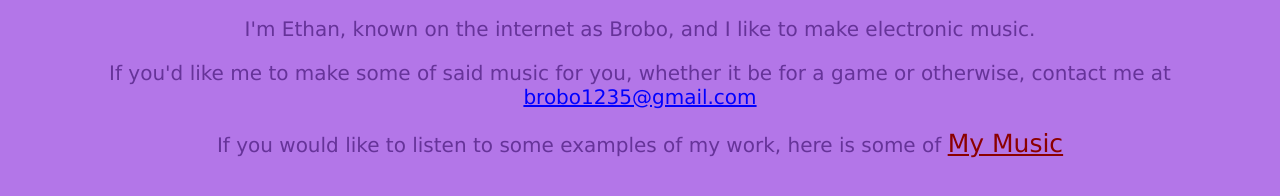
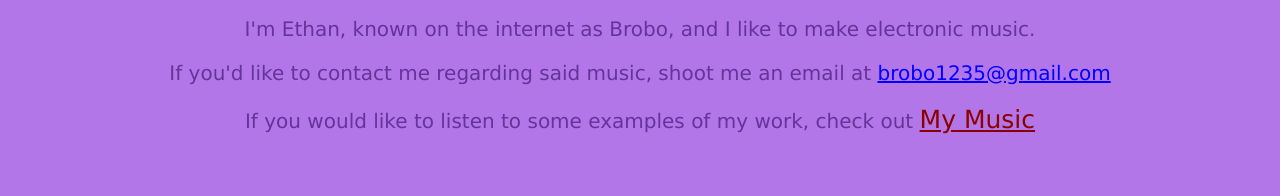
Before and after one commit to brobo1235/brobo1235.github.io, a plain HTML site: page index.html in a window 1280 px wide. Shown: the part 558-754 px from the top of the page. Drawn offline with Linux system fonts and the light colour scheme.

Commit message:
My Music Redirect
My Music takes you to the Brobo Music YT channel instead of the My Music page. Updated greeting text.

```diff
--- a/index.html
+++ b/index.html
@@ -8,10 +8,10 @@
 <h1>Hi There!</h1>
 <img src="goobet-2.gif" class="center" >
 <p>I'm Ethan, known on the internet as Brobo, and I like to make electronic music.</p>
-<p>If you'd like me to make some of said music for you, whether it be for a game or otherwise, contact me at <a href="mailto:brobo1235@gmail.com" style="font-size: 100%">brobo1235@gmail.com</a></p>
-    <p>If you would like to listen to some examples of my work, here is some of <a href="MyMusic/mymusic.html" style="text-align: center; font-size: 125%; color: darkred">My Music</a></p>
+<p>If you'd like to contact me regarding said music, shoot me an email at <a href="mailto:brobo1235@gmail.com" style="font-size: 100%">brobo1235@gmail.com</a></p>
+    <p>If you would like to listen to some examples of my work, check out <a href="https://www.youtube.com/@Brobomusic" style="text-align: center; font-size: 125%; color: darkred">My Music</a></p>
     &nbsp;
     &#160;
-<p style="color: #a771de">(This website is pretty unfinished, pardon the dust)</p>
+
 </body>
 </html>
```
